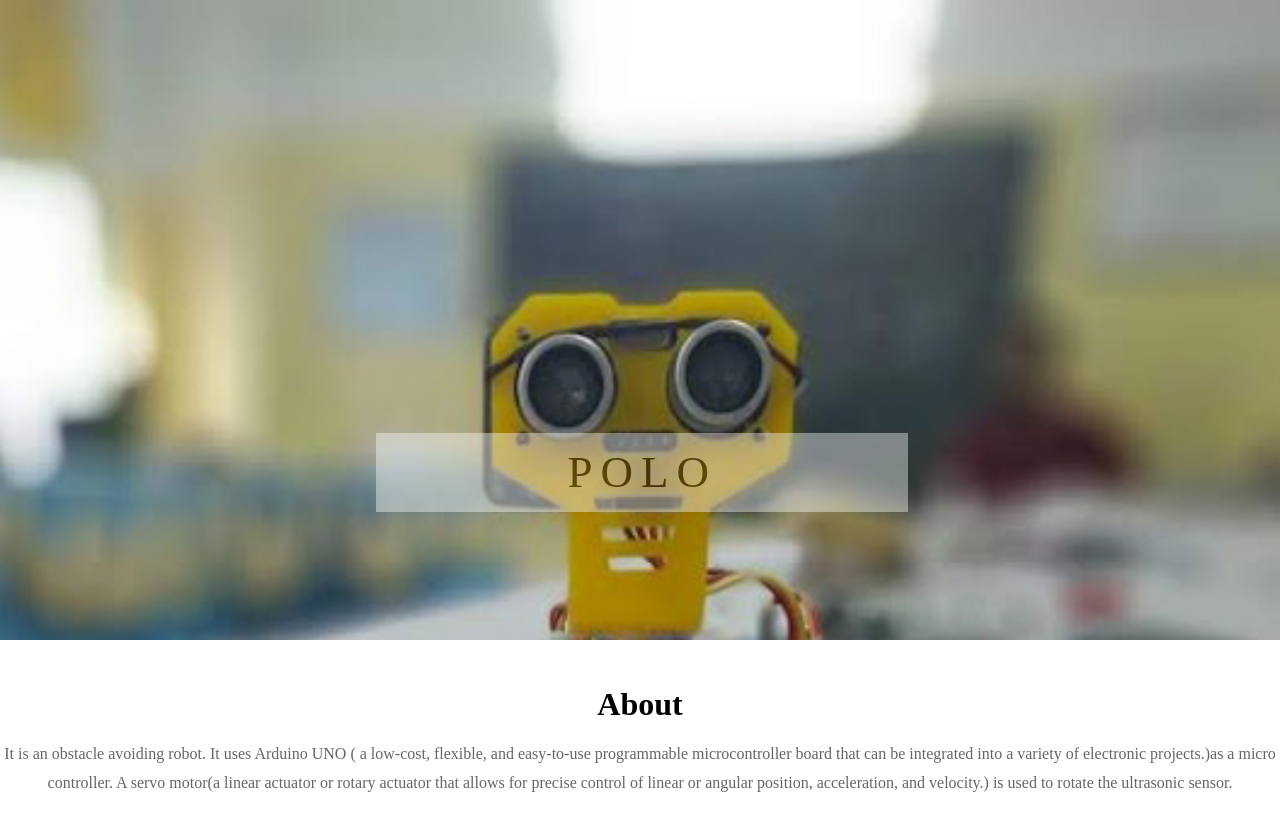
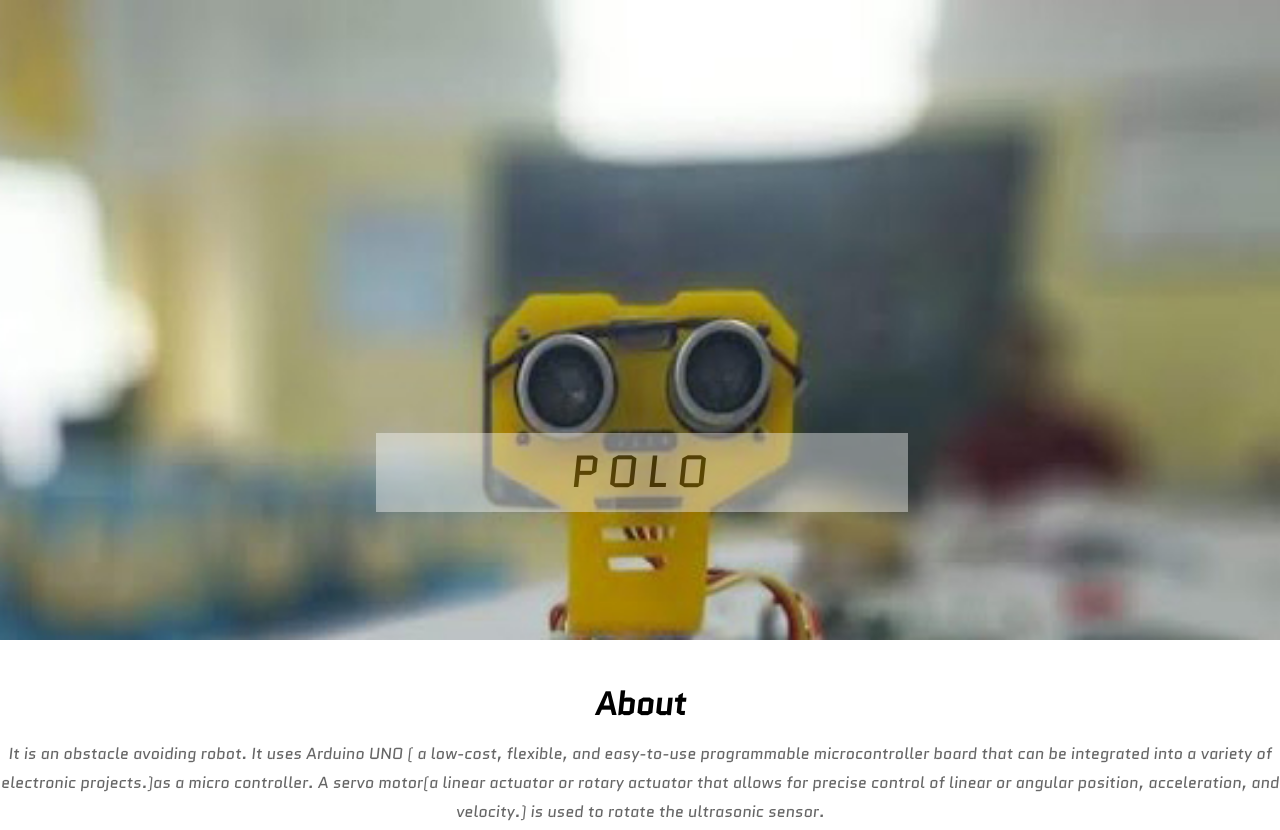
Before and after one commit to debajyoti22/model, a plain HTML site: page index.html in a window 1280 px wide. Shown: the top 830 px of the page. Drawn offline with Linux system fonts and the light colour scheme.

Commit message:
Update model.css

```diff
--- a/css/model.css
+++ b/css/model.css
@@ -9,7 +9,7 @@ body,html{
     margin: 0;
     font-size: 16px;
     font-weight: 400;
-        font-family: quantum;
+        font-family: quantico;
 
         line-height: 1.8em;
         color: #666;
```
